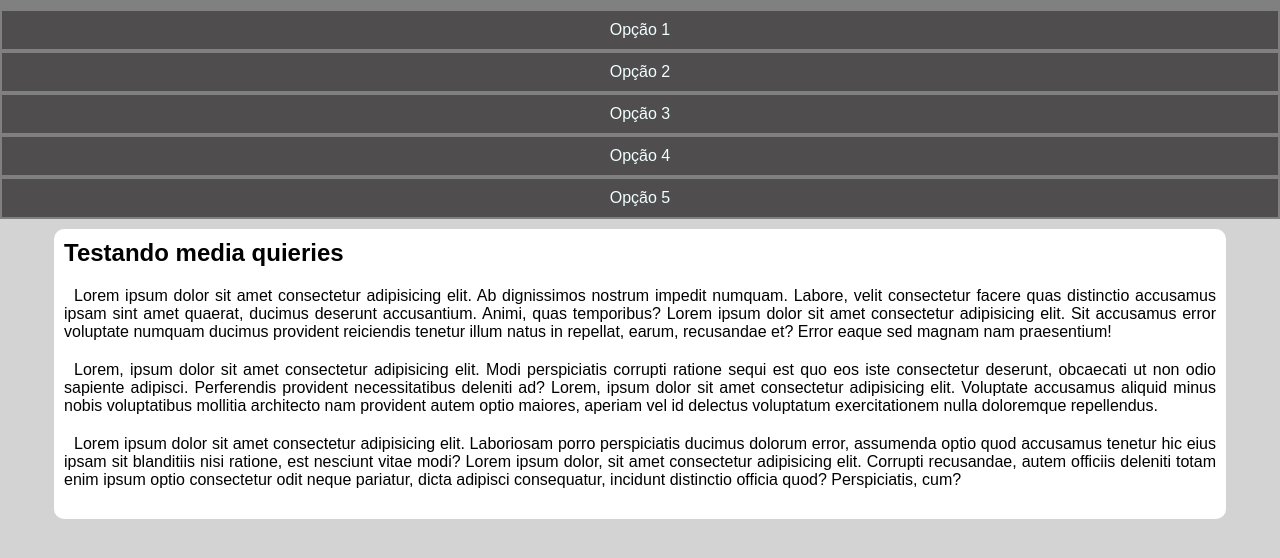
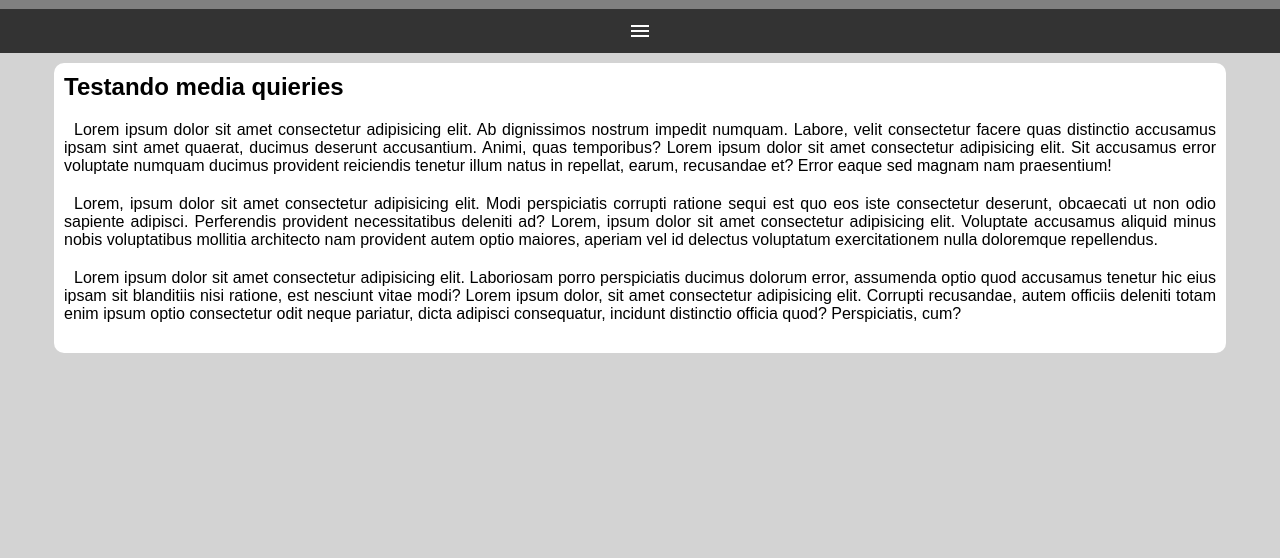
Before and after one commit to Gabrieldsanto/media-queries, a plain HTML site: page mq005/index.html in a window 1280 px wide. Shown: the part 48-606 px from the top of the page. Drawn offline with Linux system fonts and the light colour scheme.

Commit message:
terminei o hambuguinho

```diff
--- a/mq005/estilos/style.css
+++ b/mq005/estilos/style.css
@@ -19,8 +19,23 @@ header > h1{
     text-align: center;
 }
 
+#burguer{
+    background-color: rgb(51, 51, 51);
+    display: block;
+    color: white;
+    text-align: center;
+    padding: 10px;
+    cursor: pointer;
+}
+
+#burguer:hover{
+    background-color: white;
+    color: black;
+}
+
+
 menu{
-    display: block;
+    display: none;
 }
 
 menu > ul{
--- a/mq005/index.html
+++ b/mq005/index.html
@@ -6,6 +6,8 @@
     <meta name="viewport" content="width=device-width, initial-scale=1.0">
     <title>Menu resposivo</title>
 
+    <link rel="stylesheet" href="https://fonts.googleapis.com/icon?family=Material+Icons"/>
+
     <link rel="stylesheet" href="estilos/style.css">
 </head>
 <body>
@@ -13,8 +15,9 @@
     <header>
 
         <h1>Meu site</h1>
+        <i  id="burguer" class="material-icons" onclick="clickMenu()">menu</i>
 
-        <menu>
+        <menu id="itens">
             <ul>
                 <li ><a href="#"> Opção 1</a></li>
                 <li ><a href="#"> Opção 2</a></li>
@@ -39,6 +42,18 @@
 
         </article>
     </main>
+    <script>
+        function clickMenu(){
+
+
+            if (itens.style.display == 'block') {
+                itens.style.display = 'none'
+             } else {
+                itens.style.display = 'block'
+             }
+
+        }
+    </script>
 
 </body>
 </html>
```
